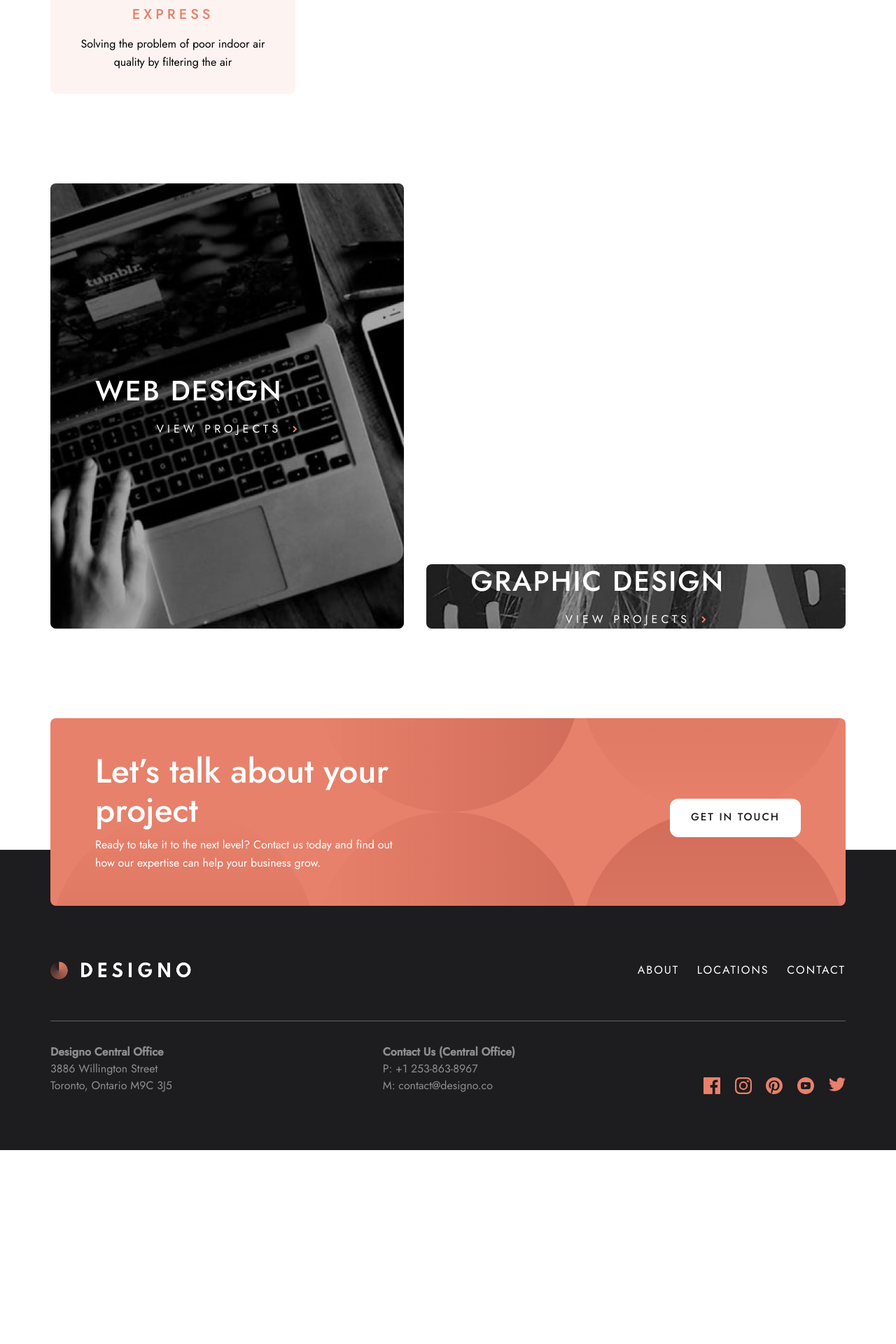
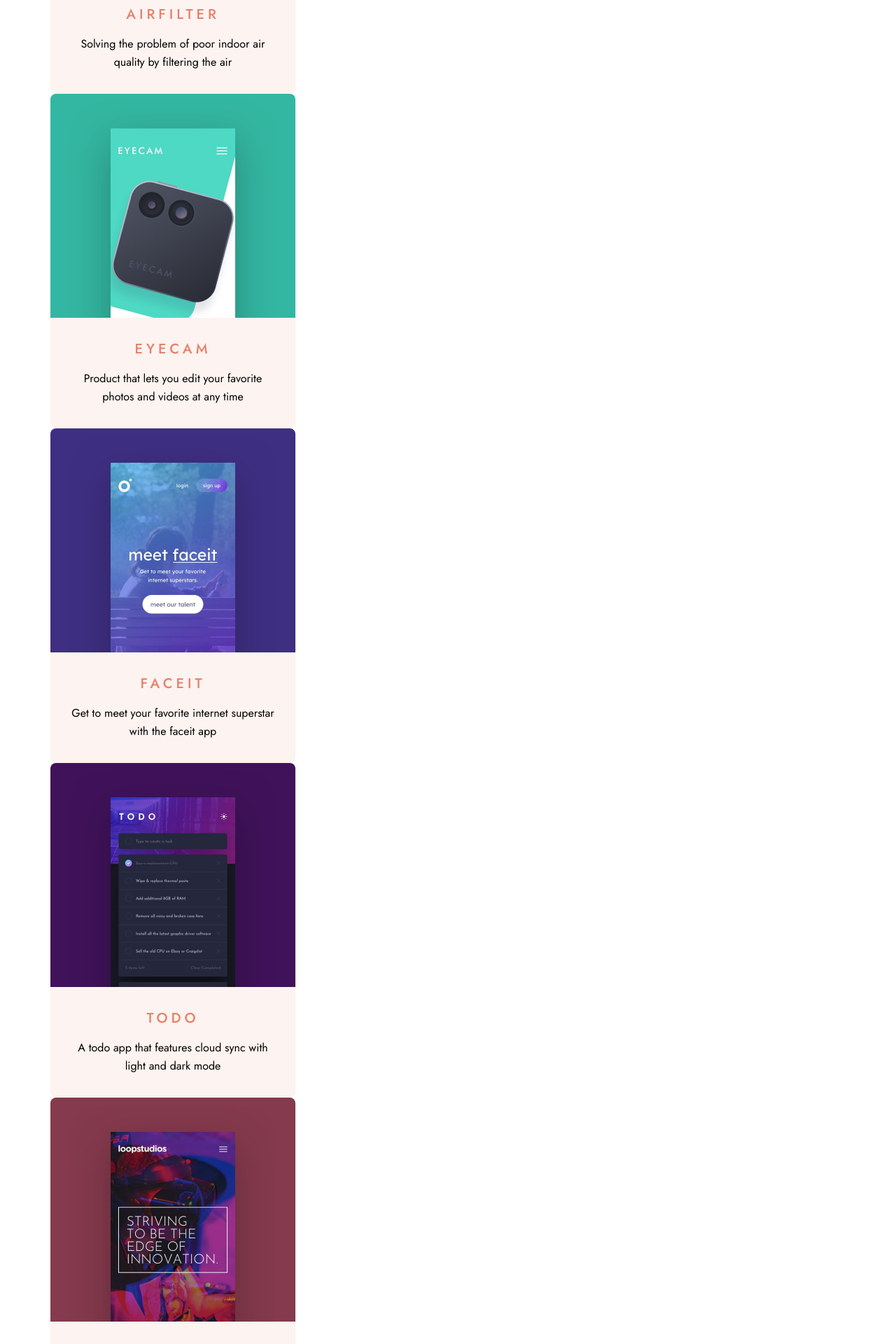
Before and after one commit to leomacode/designo, a React (Create React App) app: page /services/app-design in a window 1280 px wide. Shown: the part 760-2680 px from the top of the page at 70% size. Before the commit the page ends 2403 px from the top, so only its background shows below. Built offline with nearby package versions, Linux system fonts and the light colour scheme.

Commit message:
complete service data and display the data

```diff
--- a/src/components/ProjectLink.js
+++ b/src/components/ProjectLink.js
@@ -5,7 +5,7 @@ import { arrow } from "../assets/shared/desktop";
 
 function ProjectLink({ path }) {
   const pathName = path.split(" ").join("-");
-  console.log(pathName);
+
   return (
     <Link
       to={`/services/${pathName}`}
--- a/src/data/serviceData.js
+++ b/src/data/serviceData.js
@@ -1,8 +1,48 @@
-import { blogr, express, transfer, photon, builder, camp } from "../assets";
+import {
+  blogr,
+  express,
+  transfer,
+  photon,
+  builder,
+  camp,
+  airfilter,
+  eyecam,
+  faceit,
+  todo,
+  loopstudios,
+  boxedWater,
+  change,
+  science,
+} from "../assets";
 
-const data = [
+const projectData = [
   {
-    title: "web design",
+    pageTitle: "graphic design",
+    description:
+      "We deliver eye-catching branding materials that are tailored to meet your business objectives.",
+    projects: [
+      {
+        img: change,
+        title: "Tim Brown",
+        description:
+          "A book cover designed for Tim Brown’s new release, ‘Change’",
+      },
+      {
+        img: boxedWater,
+        title: "Boxed water",
+        description: "A simple packaging concept made for Boxed Water",
+      },
+      {
+        img: science,
+        title: "Science!",
+        description:
+          "A poster made in collaboration with the Federal Art Project",
+      },
+    ],
+  },
+
+  {
+    pageTitle: "web design",
     description:
       "We build websites that serve as powerful marketing tools and bring memorable brand experiences",
     projects: [
@@ -46,46 +86,41 @@ const data = [
   },
 
   {
-    title: "web design",
+    pageTitle: "app design",
     description:
-      "We build websites that serve as powerful marketing tools and bring memorable brand experiences",
+      "Our mobile designs bring intuitive digital solutions to your customers right at their fingertips.",
     projects: [
       {
-        img: express,
-        title: "express",
+        img: airfilter,
+        title: "airfilter",
         description:
-          "A multi-carrier shipping website for ecommerce businesses",
+          "Solving the problem of poor indoor air quality by filtering the air",
       },
       {
-        img: transfer,
-        title: "transfer",
+        img: eyecam,
+        title: "eyecam",
         description:
-          "Site for low-cost money transfers and sending money within seconds",
+          "Product that lets you edit your favorite photos and videos at any time",
       },
       {
-        img: photon,
-        title: "photon",
+        img: faceit,
+        title: "faceit",
         description:
           "Get to meet your favorite internet superstar with the faceit app",
       },
       {
-        img: builder,
-        title: "builder",
+        img: todo,
+        title: "todo",
         description:
-          "Connects users with local contractors based on their location",
+          "A todo app that features cloud sync with light and dark mode",
       },
       {
-        img: blogr,
-        title: "blogr",
-        description:
-          "Blogr is a platform for creating an online blog or publication",
-      },
-      {
-        img: camp,
-        title: "camp",
-        description:
-          "Get expert training in coding, data, design, and digital marketing",
+        img: loopstudios,
+        title: "loopstudios",
+        description: "A VR experience app made for Loopstudios",
       },
     ],
   },
 ];
+
+export { projectData };
--- a/src/pages/Service.js
+++ b/src/pages/Service.js
@@ -2,35 +2,39 @@ import React from "react";
 import "./service.css";
 import { CAT, ProjectCard, ServiceCard } from "./../components";
 import { useParams } from "react-router-dom";
-import { airfilter } from "../assets";
 import { services } from "../data/homeData";
+import { projectData } from "../data/serviceData";
 
 function Service() {
   const { service } = useParams();
   const title = service.split("-").join(" ");
+
   const serviceCards = services.filter(
     (service) => !service.title.includes(title)
   );
 
-  console.log(serviceCards);
+  const { pageTitle, description, projects } = projectData.filter(
+    (project) => project.pageTitle === title
+  )[0];
+
   return (
     <main className="service-main nav-offset">
       <section className="section-wrap text-center">
         <div className="service text-white">
-          <h1 className="service-title text-h1 capitalize">{title}</h1>
-          <p className="text-body">
-            We build websites that serve as powerful marketing tools and bring
-            memorable brand experiences
-          </p>
+          <h1 className="service-title text-h1 capitalize">{pageTitle}</h1>
+          <p className="text-body">{description}</p>
         </div>
       </section>
 
       <section className="service-projects container">
-        <ProjectCard
-          title="express"
-          description="Solving the problem of poor indoor air quality by filtering the air"
-          projectImg={airfilter}
-        />
+        {projects.map(({ img, title, description }) => (
+          <ProjectCard
+            key={title}
+            title={title}
+            description={description}
+            projectImg={img}
+          />
+        ))}
       </section>
 
       <section className="services container section-margin grid">
```
Also changed, not shown: src/assets/index.js (+10 -0 lines), progress.txt.
